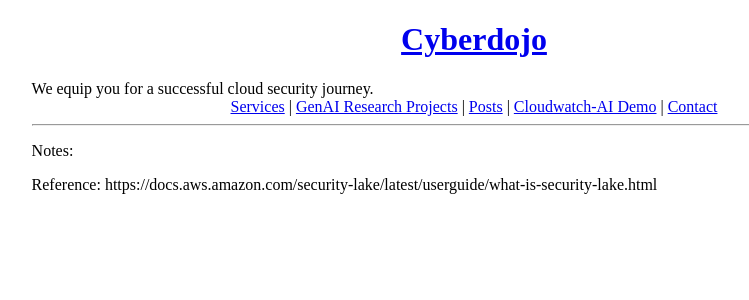
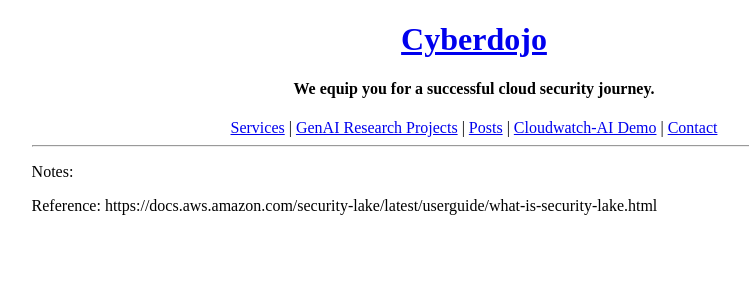
Before and after one commit to Ahmed-AG/cyberdojo-page, a Jekyll site: the page built from read/aws-security-lake.md, in a window 1280 px wide. Shown: the top 300 px of the page, without its empty margins (166-915 px from the left). Built offline with Jekyll 4.4.1, drawn with Linux system fonts in a browser that asks for light colours; our own code applies the rules of GitHub Pages for plain Markdown files.

Commit message:
update title

```diff
--- a/_layouts/default.html
+++ b/_layouts/default.html
@@ -14,7 +14,7 @@
 <body>
   <div style="width: 70%; margin-left: auto; margin-right: auto;">
     <h1 style="text-align: center;"><a href="/">{{ site.tag_text }}</a></h1>
-    <central>We equip you for a successful cloud security journey.</central>
+    <h4 style="text-align: center;">We equip you for a successful cloud security journey.</h4>
     {% include menu.html %}
     {{ content }}
   </div>
```
